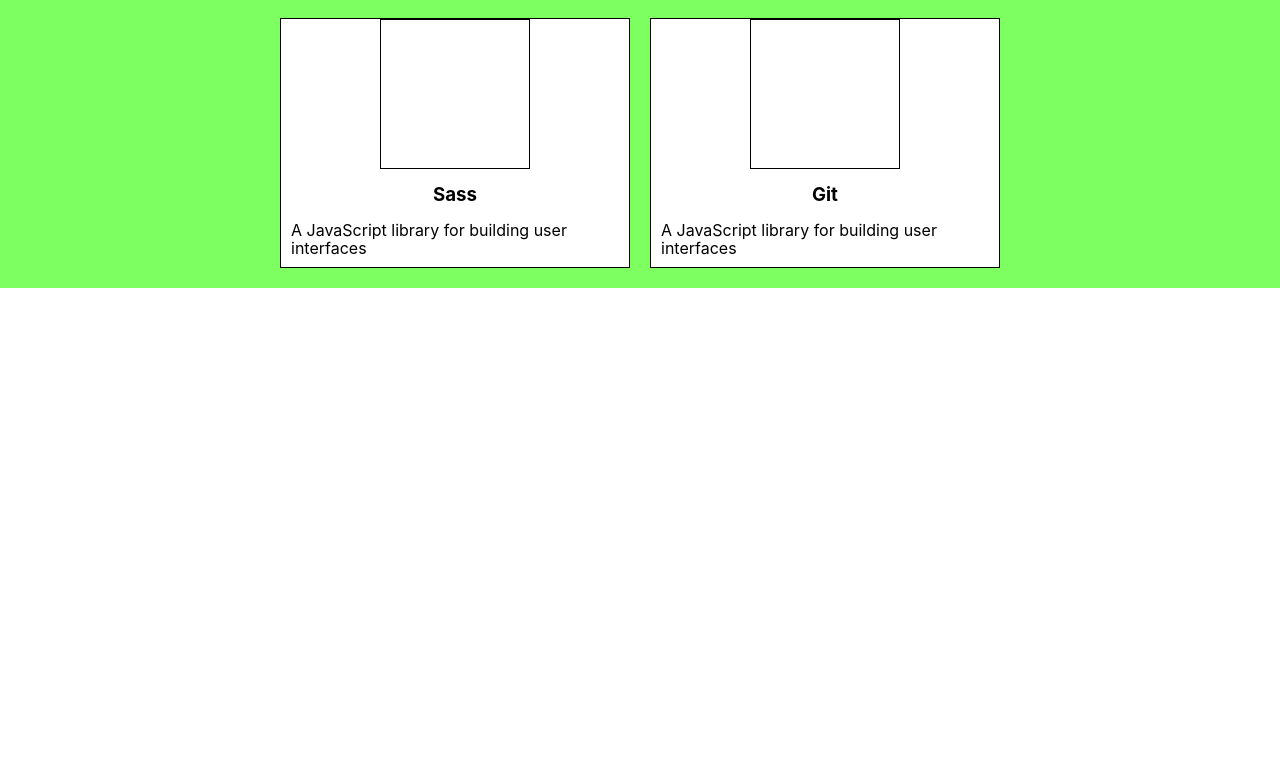
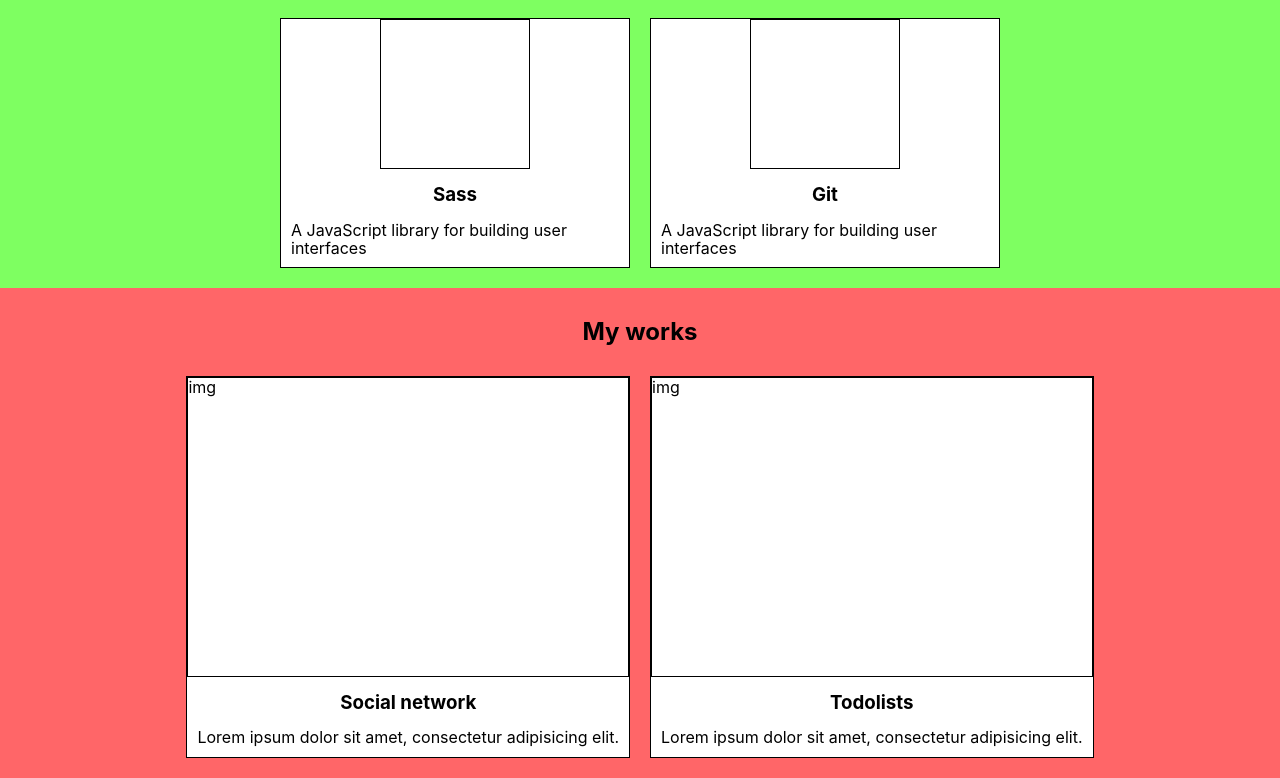
Before and after one commit to vladzyabs/portfolio-tmp, a React (Create React App) app: page / in a window 1280 px wide. Shown: the part 1158-1936 px from the top of the page. Before the commit the page ends 1446 px from the top, so only its background shows below. Built offline with nearby package versions, Linux system fonts and the light colour scheme.

Commit message:
added sample Works

```diff
--- a/src/App.tsx
+++ b/src/App.tsx
@@ -3,6 +3,7 @@ import './App.css'
 import {Header} from './components/Header/Header'
 import {Main} from './components/Main/Main'
 import {Skills} from './components/Skills/Skills'
+import {Works} from './components/Works/Works'
 
 function App() {
    return (
@@ -10,6 +11,7 @@ function App() {
          <Header/>
          <Main/>
          <Skills/>
+         <Works/>
       </div>
    )
 }
--- /dev/null
+++ b/src/components/Works/Work.tsx
@@ -0,0 +1,23 @@
+import React from 'react'
+import styles from './Works.module.scss'
+
+type WorkPropsType = {
+   title: string
+   img: string
+   description: string
+}
+
+export function Work(props: WorkPropsType) {
+   return (
+      <div className={styles.work}>
+         <div className={styles.workDemo}>
+            <div className={styles.workImg}>{props.img}img</div>
+            <a href="/#" className={styles.workLink}>link</a>
+         </div>
+         <div className={styles.workText}>
+            <h3 className={styles.workTitle}>{props.title}</h3>
+            <p className={styles.workDesc}>{props.description}</p>
+         </div>
+      </div>
+   )
+}
--- /dev/null
+++ b/src/components/Works/Works.module.scss
@@ -0,0 +1,76 @@
+@import "../style/container";
+
+.works {
+  background: #ff6668;
+  padding: 10px 0;
+
+  & > h2 {
+    text-align: center;
+  }
+}
+
+.container {
+  @extend %container;
+  display: flex;
+  flex-wrap: wrap;
+  justify-content: center;
+  align-items: stretch;
+}
+
+.work {
+  border: 1px solid black;
+  background: #fff;
+  margin: 10px;
+
+  .workDemo {
+    position: relative;
+    width: 100%;
+    min-height: 300px;
+
+    display: flex;
+    justify-content: center;
+    align-items: center;
+    margin-bottom: 15px;
+
+    &:hover {
+      .workLink {
+        display: flex;
+      }
+    }
+
+    .workImg {
+      width: 100%;
+      height: 300px;
+      border: 1px solid black;
+    }
+
+    .workLink {
+      position: absolute;
+      top: 0;
+      left: 0;
+      right: 0;
+      height: 100%;
+      justify-content: center;
+      align-items: center;
+      display: none;
+      background: #000;
+      opacity: 0.5;
+    }
+  }
+
+  .workText {
+    padding: 0 10px;
+  }
+
+  .workTitle {
+    text-align: center;
+    margin: 0;
+    margin-bottom: 15px;
+  }
+
+  .workDesc {
+    text-align: center;
+    margin: 0;
+    margin-bottom: 10px;
+  }
+}
--- /dev/null
+++ b/src/components/Works/Works.tsx
@@ -0,0 +1,17 @@
+import React from 'react'
+import styles from './Works.module.scss'
+import {Work} from './Work';
+
+type WorksPropsType = {}
+
+export function Works(props: WorksPropsType) {
+   return (
+      <section className={styles.works}>
+         <h2>My works</h2>
+         <div className={styles.container}>
+            <Work title={'Social network'} img={''} description={'Lorem ipsum dolor sit amet, consectetur adipisicing elit.'}/>
+            <Work title={'Todolists'} img={''} description={'Lorem ipsum dolor sit amet, consectetur adipisicing elit.'}/>
+         </div>
+      </section>
+   )
+}
```
